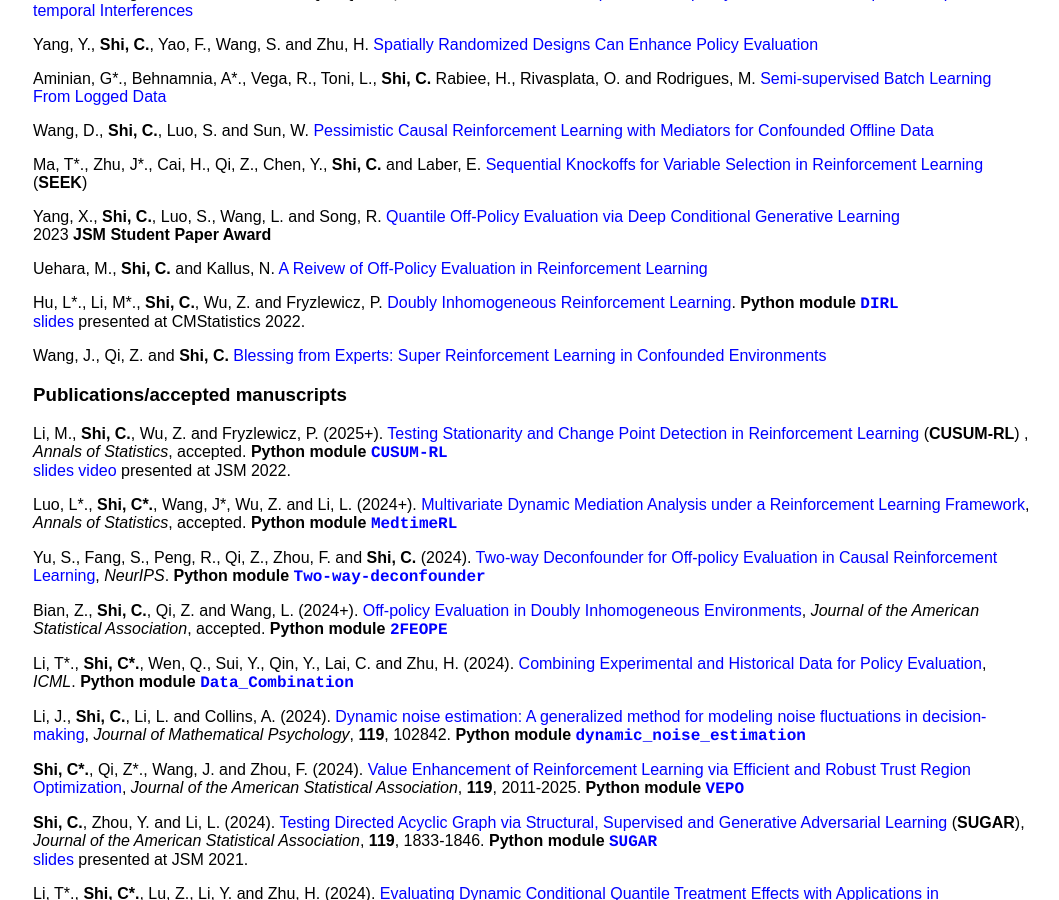
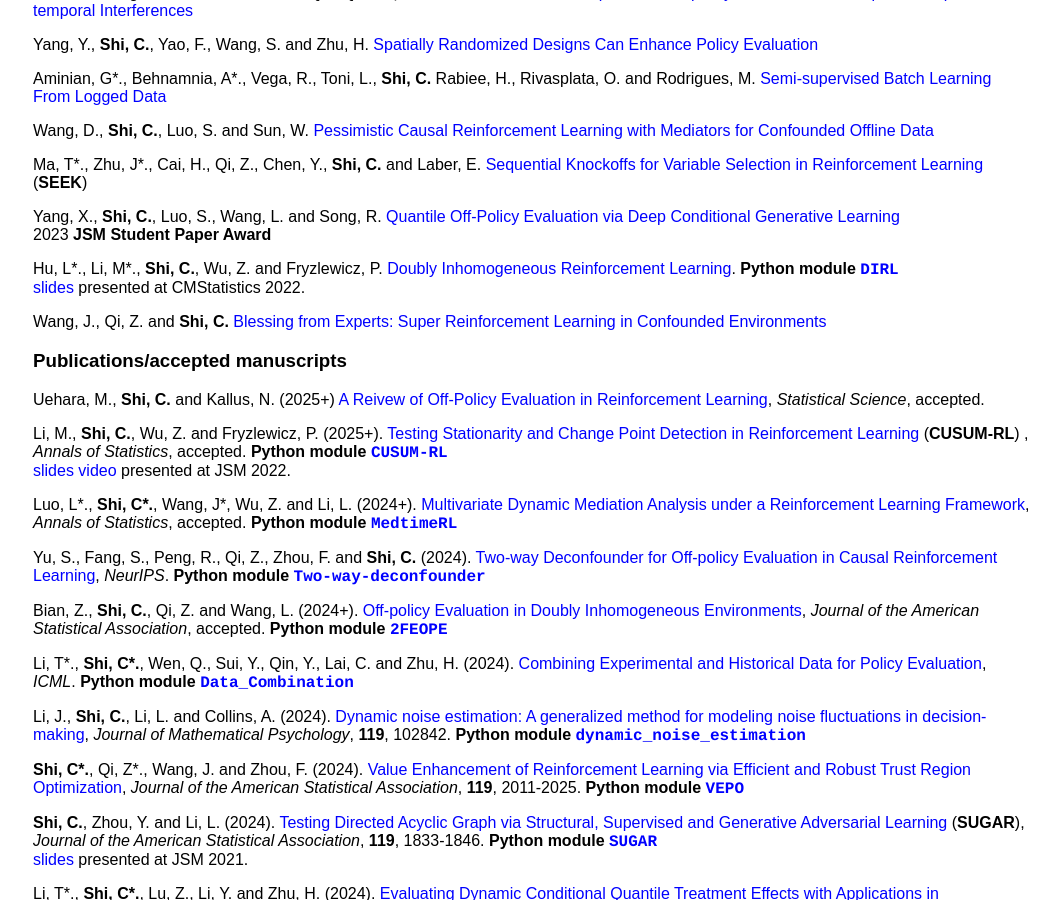
Before and after one commit to callmespring/callmespring.github.io, a Jekyll site: the page built from publication.md, in a window 1280 px wide and 900 px high, scrolled down 454 px. Shown: the whole window, without its empty margins (107-1166 px from the left). Built offline with Jekyll 4.4.1, drawn with Linux system fonts in a browser that asks for light colours.

Commit message:
Update publication.md

```diff
--- a/publication.md
+++ b/publication.md
@@ -42,13 +42,13 @@ Reinforcement Learning](https://arxiv.org/pdf/2303.14281.pdf) (**SEEK**)
 Yang, X., **Shi, C.**, Luo, S., Wang, L. and Song, R. [Quantile Off-Policy Evaluation via Deep Conditional Generative Learning
 ](https://arxiv.org/abs/2212.14466) <br/>2023 **JSM Student Paper Award**
 
-Uehara, M., **Shi, C.** and Kallus, N. [A Reivew of Off-Policy Evaluation in Reinforcement Learning](https://arxiv.org/pdf/2212.06355.pdf)
-
 Hu, L\*., Li, M\*., **Shi, C.**, Wu, Z. and Fryzlewicz, P. [Doubly Inhomogeneous Reinforcement Learning](https://arxiv.org/pdf/2211.03983.pdf). **Python module** [<span style="font-family:courier;">**DIRL**</span>](https://github.com/zaza0209/DIRL) <br/> [<font size="3">slides</font>](./slides/DIRL.pdf) <font size="3">presented at CMStatistics 2022</font>.
 
 Wang, J., Qi, Z. and **Shi, C.** [Blessing from Experts: Super Reinforcement Learning in Confounded Environments](https://arxiv.org/pdf/2209.15448.pdf)
 
 ### Publications/accepted manuscripts
+
+Uehara, M., **Shi, C.** and Kallus, N. (2025+) [A Reivew of Off-Policy Evaluation in Reinforcement Learning](https://arxiv.org/pdf/2212.06355.pdf), _Statistical Science_, accepted.
 
 Li, M., **Shi, C.**, Wu, Z. and Fryzlewicz, P. (2025+). [Testing Stationarity and Change Point Detection in
 Reinforcement Learning](https://arxiv.org/pdf/2203.01707.pdf) (**CUSUM-RL**) , _Annals of Statistics_, accepted.
```
